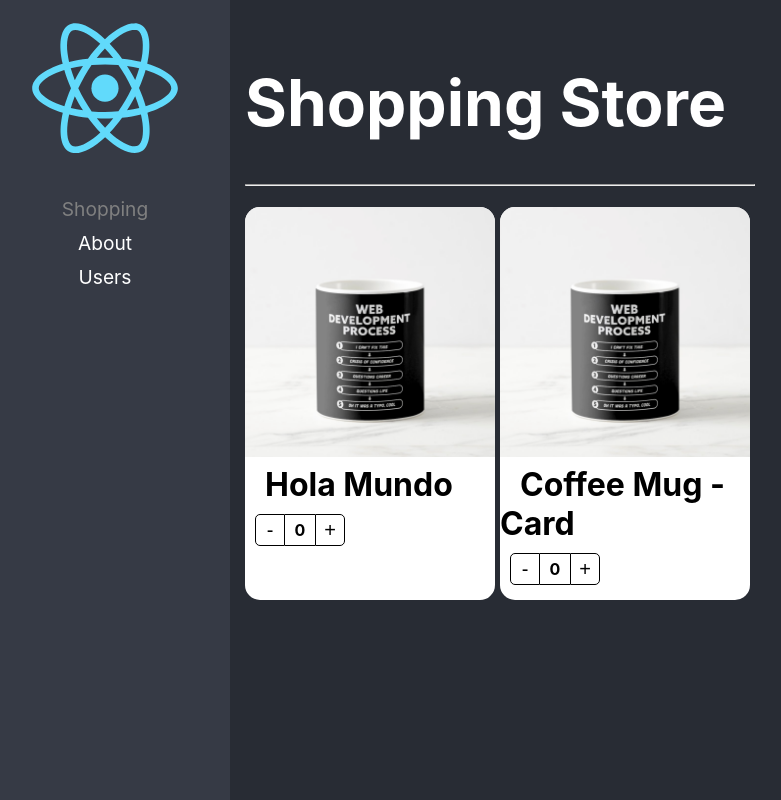
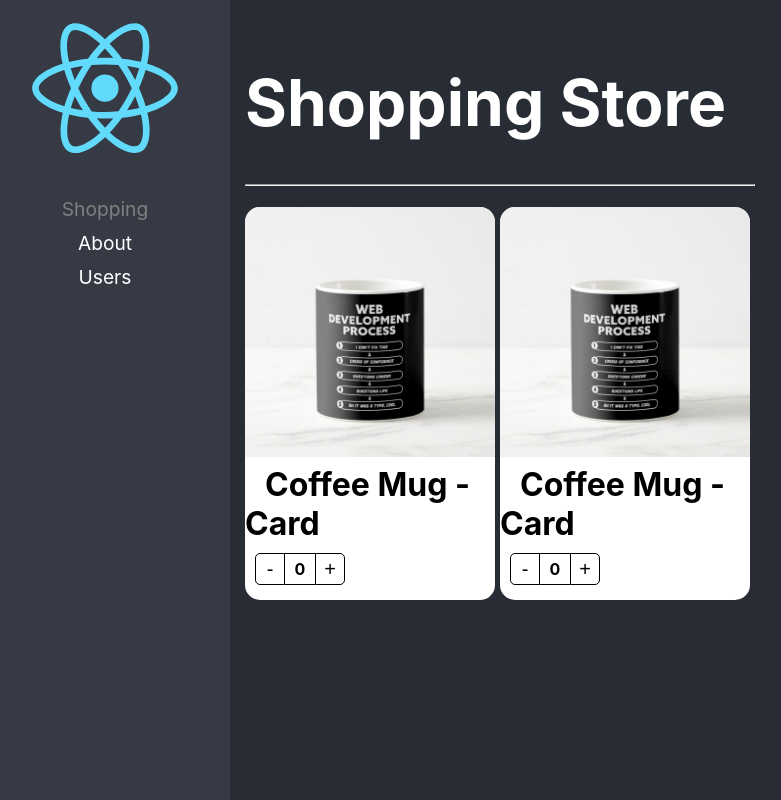
Before and after one commit to joaquinbruno/react-adv, a React (Create React App) app: page /home in a window 1280 px wide. Shown: the whole page, without its empty margins (20-801 px from the left). Built offline with nearby package versions, Linux system fonts and the light colour scheme.

Commit message:
Component compound listo

```diff
--- a/src/02-component-patterns/pages/ShoppingPage.tsx
+++ b/src/02-component-patterns/pages/ShoppingPage.tsx
@@ -23,7 +23,7 @@ export const ShoppingPage = () => {
 
                 <ProductCard product={ product }>
                     <ProductCard.Image />
-                    <ProductCard.Title title={ 'Hola Mundo' } />
+                    <ProductCard.Title  />
                     <ProductCard.Buttons  />
                 </ProductCard>
 
```
